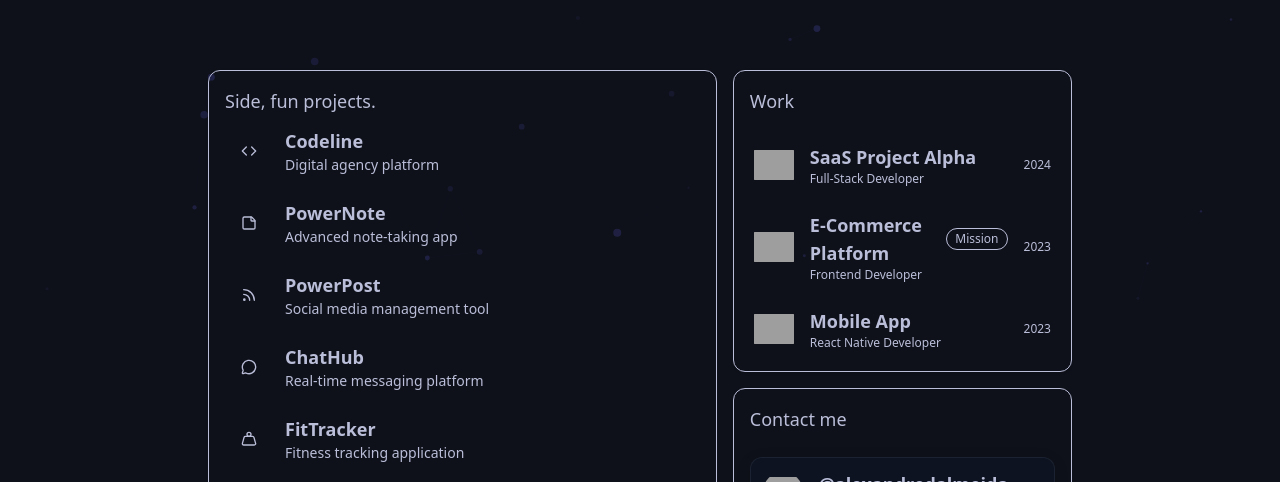
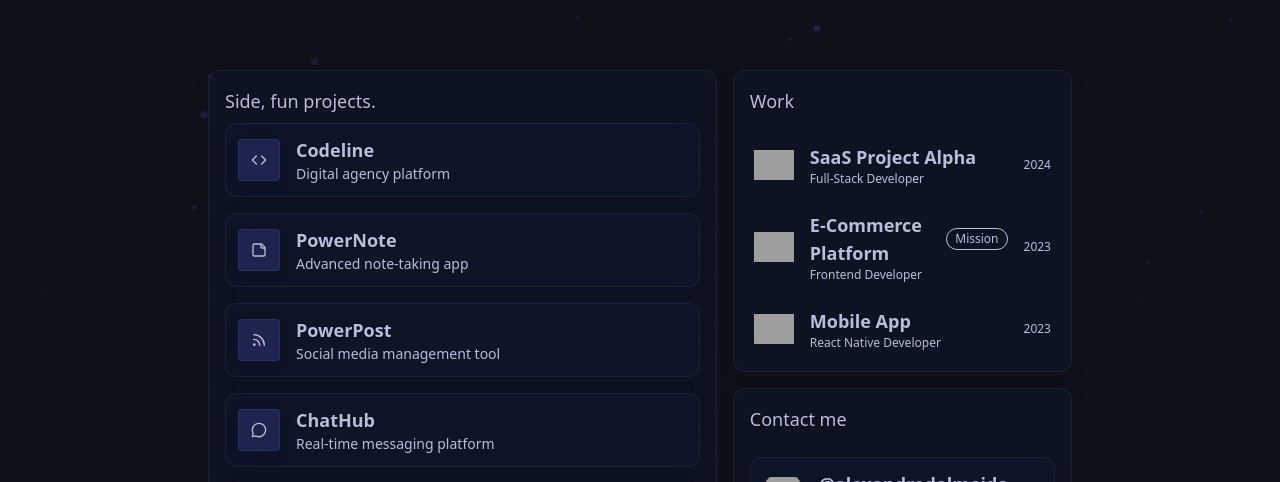
Before and after one commit to alexandredalmeidadev/portfolio, a Next.js app: page / in a window 1280 px wide. Shown: the part 470-952 px from the top of the page. Built offline with nearby package versions, Linux system fonts and the light colour scheme; grey boxes are pictures that could not be loaded; a web font is replaced by a local one.

Commit message:
glasmophisme et survol du composant statut

```diff
--- a/app/_components/SideProject.tsx
+++ b/app/_components/SideProject.tsx
@@ -12,14 +12,14 @@ export const SideProject = (props: SideProjectProps) => {
   return (
     <Link
       href={props.url}
-      className="inline-flex items-center gap-4 hover:bg-accent/50 transition-colors p-1 rounded"
+      className="inline-flex items-center gap-4 glass p-3 rounded-xl glass-hover transition-all duration-300 hover:scale-105 group"
     >
-      <span className="bg-accent text-accent-foreground p-3 rounded-sm">
+      <span className="bg-accent text-accent-foreground p-3 rounded-sm glass-accent group-hover:scale-110 transition-transform duration-300">
         <props.Logo size={16} />
       </span>
-      <div>
-        <p className="text-lg font-semibold">{props.title}</p>
-        <p className="text-sm text-muted-foreground">{props.description}</p>
+      <div className="flex-1">
+        <p className="text-lg font-semibold glass-text group-hover:text-primary transition-colors duration-300">{props.title}</p>
+        <p className="text-sm text-muted-foreground group-hover:text-foreground transition-colors duration-300">{props.description}</p>
       </div>
     </Link>
   );
--- a/app/_components/Status.tsx
+++ b/app/_components/Status.tsx
@@ -16,8 +16,8 @@ export const Status = () => {
   return (
     <Section className="flex max-md:flex-col items-stretch gap-4">
       <div className="flex-3 w-full">
-        <Card className="w-full h-full p-4 flex flex-col gap-2">
-          <p className="text-lg text-muted-foreground">Side, fun projects.</p>
+        <Card className="w-full h-full p-4 flex flex-col gap-2 glass glass-hover transition-all duration-300">
+          <p className="text-lg text-muted-foreground glass-text">Side, fun projects.</p>
           <div className="flex flex-col gap-4">
             {SIDE_PROJECTS.map((project, index) => (
               <SideProject
@@ -33,16 +33,16 @@ export const Status = () => {
       </div>
 
       <div className="flex-2 w-full h-full flex flex-col gap-4">
-        <Card className="flex-1 p-4">
-          <p className="text-lg text-muted-foreground">Work</p>
+        <Card className="flex-1 p-4 glass glass-hover transition-all duration-300">
+          <p className="text-lg text-muted-foreground glass-text">Work</p>
           <div className="flex flex-col gap-4">
             {WORKS.map((work, index) => (
               <Work key={index} {...work} />
             ))}
           </div>
         </Card>
-        <Card className="p-4">
-          <p className="text-lg text-muted-foreground">Contact me</p>
+        <Card className="p-4 glass glass-hover transition-all duration-300">
+          <p className="text-lg text-muted-foreground glass-text">Contact me</p>
           <div className="flex flex-col gap-2">
             <ContactCard
               url="https://facebook.com/818060218057710"
```
